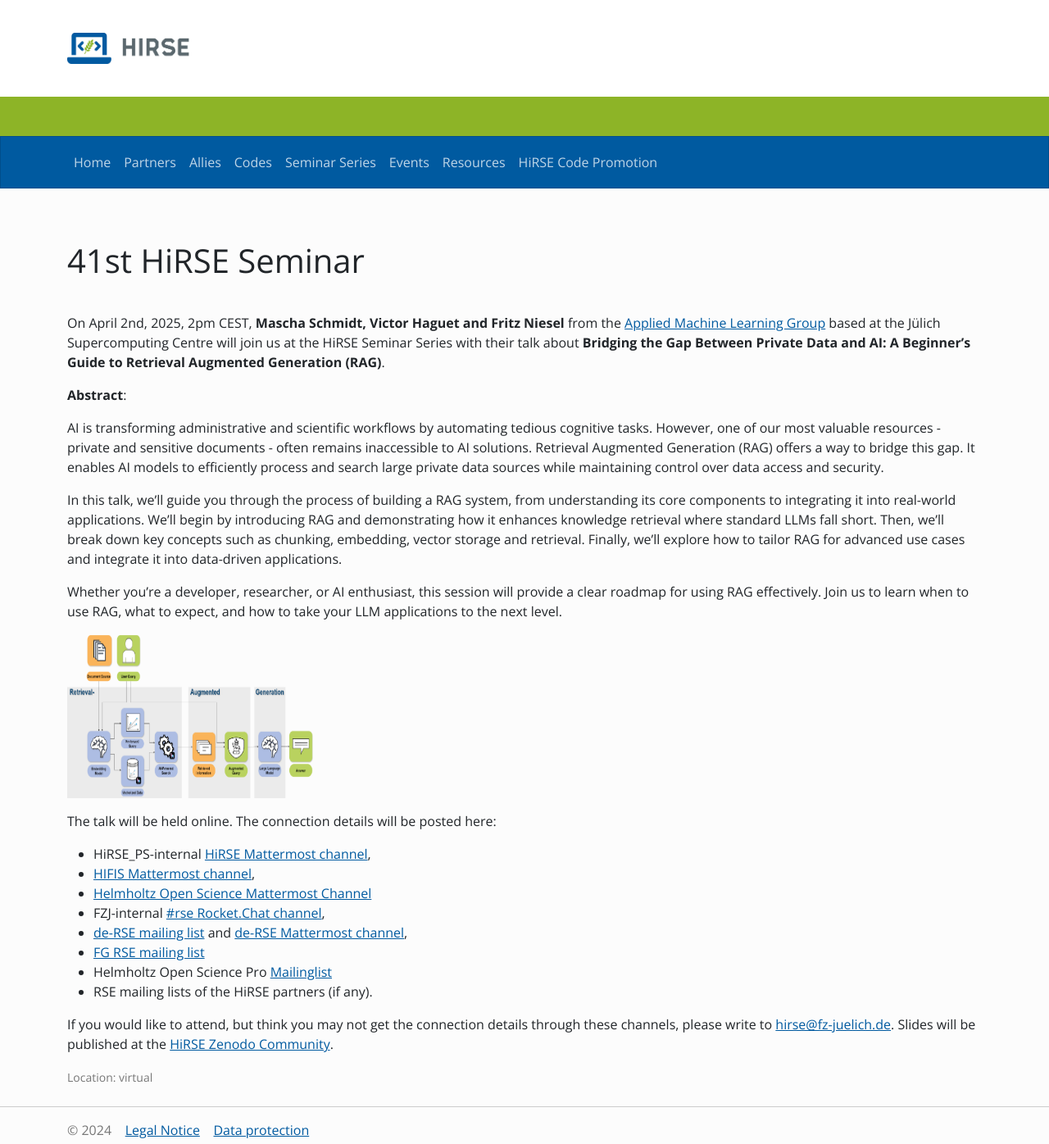
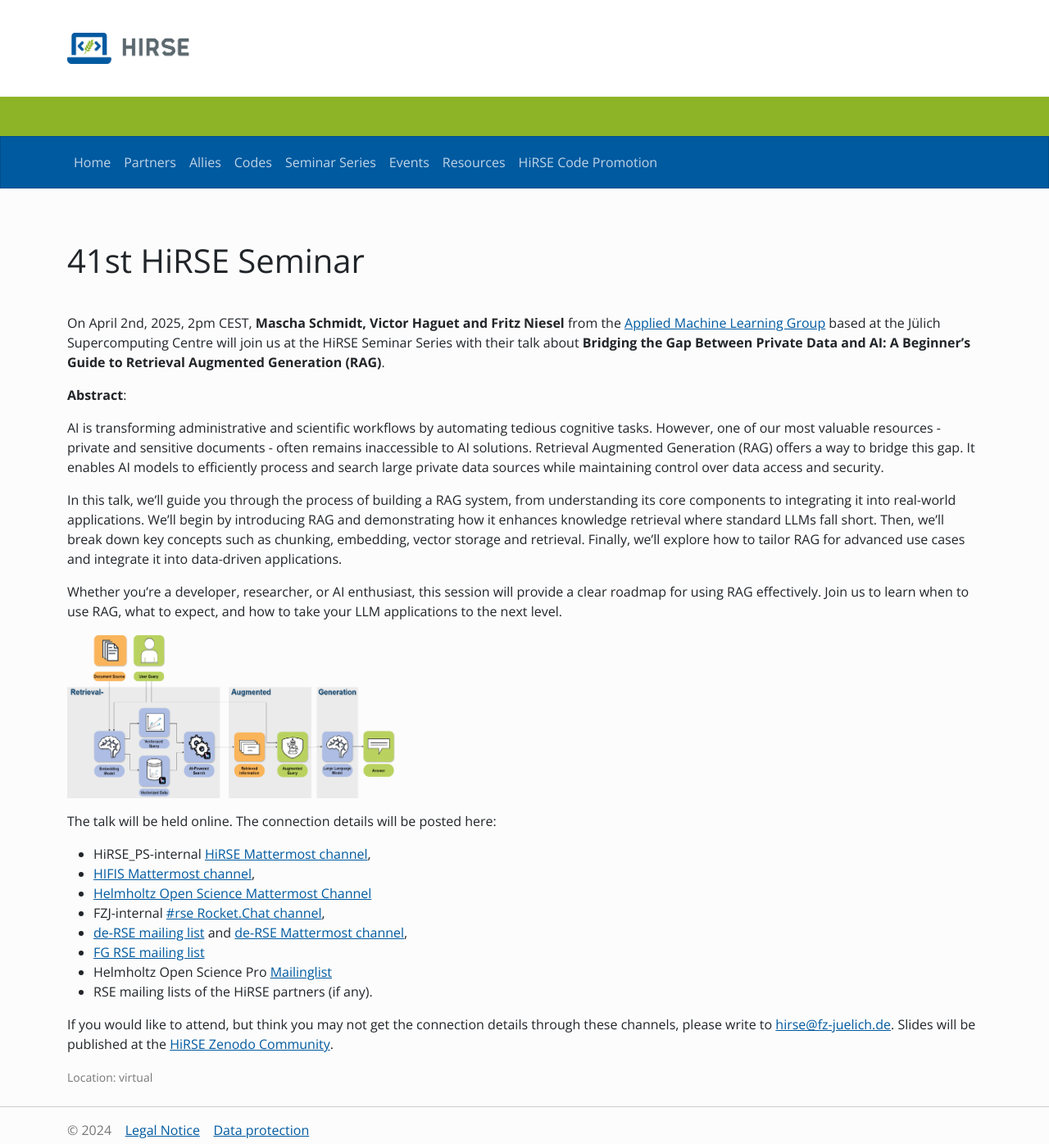
Before and after one commit to Helmholtz-HiRSE/helmholtz-hirse.github.io, a Jekyll site: the page built from _series/2025_04_02-seminar_41.md, in a window 1280 px wide. Shown: the whole page at 82% size. Built offline with Jekyll 4.4.1, drawn with Linux system fonts in a browser that asks for light colours; nearby versions of some CDN libraries.

Commit message:
Update 2025_04_02-seminar_41.md

```diff
--- a/_series/2025_04_02-seminar_41.md
+++ b/_series/2025_04_02-seminar_41.md
@@ -19,7 +19,7 @@
 
 Whether you're a developer, researcher, or AI enthusiast, this session will provide a clear roadmap for using RAG effectively. Join us to learn when to use RAG, what to expect, and how to take your LLM applications to the next level.
 
-<img src="../assets/Graphic_for_below_the_abstract.png" alt="Alt Text" width="300" height="200">
+<img src="../assets/Graphic_for_below_the_abstract.png" alt="Alt Text" width="400" height="200">
 
 The talk will be held online. The connection details will be posted here:
 
```
